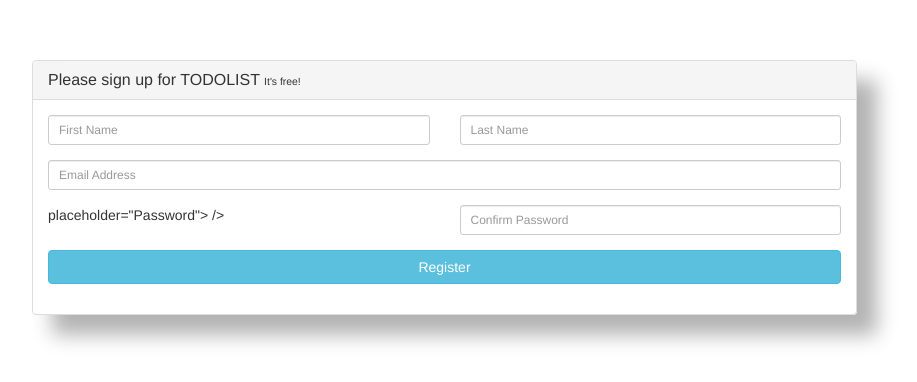
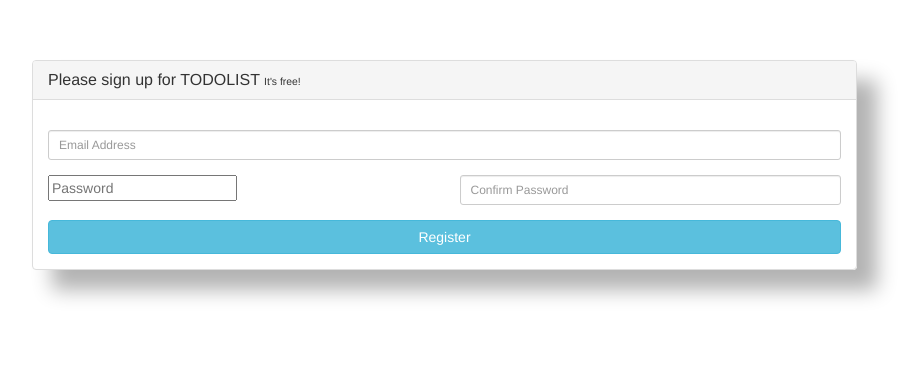
Before and after one commit to Dimpho17/Todo-list, an Angular app in the folder Client/: page /register in a window 1280 px wide. Shown: the top 382 px of the page, without its empty margins (148-1065 px from the left). Built offline with nearby package versions, Linux system fonts and the light colour scheme.

Commit message:
register working

```diff
--- a/Client/src/app/app.module.ts
+++ b/Client/src/app/app.module.ts
@@ -7,6 +7,7 @@
 import { HomeComponent } from './home/home.component';
 import { LoginComponent } from './pages/login/login.component';
 import { HttpClient, HttpClientModule } from '@angular/common/http';
+import { FormsModule, ReactiveFormsModule } from '@angular/forms';
 
 @NgModule({
   declarations: [
@@ -14,11 +15,14 @@
     RegisterComponent,
     HomeComponent,
     LoginComponent
+
   ],
   imports: [
     BrowserModule,
     AppRoutingModule,
     HttpClientModule,
+    FormsModule,
+    ReactiveFormsModule,
 
     RouterModule
 
--- a/Client/src/app/components/register/register.component.html
+++ b/Client/src/app/components/register/register.component.html
@@ -1,6 +1,3 @@
-<link href="//netdna.bootstrapcdn.com/bootstrap/3.1.0/css/bootstrap.min.css" rel="stylesheet" id="bootstrap-css">
-<script src="//netdna.bootstrapcdn.com/bootstrap/3.1.0/js/bootstrap.min.js"></script>
-<script src="//code.jquery.com/jquery-1.11.1.min.js"></script>
 <!------ Include the above in your HEAD tag ---------->
 
 <div class="container">
@@ -11,36 +8,22 @@
 					<h3 class="panel-title">Please sign up for TODOLIST <small>It's free!</small></h3>
 				</div>
 				<div class="panel-body">
-					<!-- <form role="form" [formGroup]="form"> -->
+					<form [formGroup]="form">
 						<div class="form-group">
-
-
 							<div class="row">
-								<div class="col-xs-6 col-sm-6 col-md-6">
-									<div class="form-group">
-										<input type="text" name="first_name" id="first_name"
-											class="form-control input-sm" formControl="name" placeholder="First Name">
-									</div>
-								</div>
-								<div class="col-xs-6 col-sm-6 col-md-6">
-									<div class="form-group">
-										<input type="text" name="last_name" id="last_name" class="form-control input-sm"
-											formControl="name" placeholder="Last Name">
-									</div>
 							</div>
 						</div>
 
 						<div class="form-group">
 							<input type="email" name="email" id="email" class="form-control input-sm"
-									formControl="email" placeholder="Email Address">
+								formControlName="email" placeholder="Email Address">
 						</div>
 
 						<div class="row">
 							<div class="col-xs-6 col-sm-6 col-md-6">
 								<div class="form-group">
-										<!-- <input type="password" name="password" id="password" input-sm" -->
-											placeholder="Password">
-										/>
+									<input type="password" name="password" id="password input-sm"
+										formControlName="password" placeholder="Password">
 								</div>
 							</div>
 							<div class="col-xs-6 col-sm-6 col-md-6">
@@ -53,7 +36,8 @@
 
 						<input type="submit" value="Register" (click)="register()" class="btn btn-info btn-block">
 
-					<!-- </form> -->
+
+					</form>
 				</div>
 			</div>
 		</div>
--- a/Client/src/app/components/register/register.component.ts
+++ b/Client/src/app/components/register/register.component.ts
@@ -1,6 +1,10 @@
 import { Component, OnInit } from '@angular/core';
 import { UserService } from 'src/app/services/user.service';
 import { FormControl, FormGroup } from '@angular/forms';
+import { Router } from '@angular/router';
+
+
+
 
 @Component({
   selector: 'app-register',
@@ -8,11 +12,11 @@
   styleUrls: ['./register.component.scss']
 })
 export class RegisterComponent {
-  router: any;
-  constructor(private userService: UserService,) { }
+
+  constructor(private userService: UserService, private router: Router,) { }
 
   form: FormGroup = new FormGroup({
-    name: new FormControl(''),
+    // name: new FormControl(''),
     password: new FormControl(''),
     email: new FormControl(''),
 
@@ -26,7 +30,7 @@
       console.log(data);
 
 
-      this.router.navigate(['/login']);
+      this.router.navigate(['/home']);
 
     });
   }
--- a/Client/src/app/services/user.service.ts
+++ b/Client/src/app/services/user.service.ts
@@ -15,9 +15,8 @@
 
   constructor(private http: HttpClient) { }
 
-
-  register(user:User): Observable<any>{
-    return this.http.post<any>(`${this.apiUrl}/register`,user);
+  register(user: User): Observable<any> {
+    return this.http.post<any>(`${this.apiUrl}/register`, user);
   }
 
 
--- a/Client/src/index.html
+++ b/Client/src/index.html
@@ -9,6 +9,11 @@
   <link rel="icon" type="image/x-icon" href="favicon.ico">
   <link rel="stylesheet" href="https://cdn.jsdelivr.net/npm/bootstrap@4.0.0/dist/css/bootstrap.min.css"
     integrity="sha384-Gn5384xqQ1aoWXA+058RXPxPg6fy4IWvTNh0E263XmFcJlSAwiGgFAW/dAiS6JXm" crossorigin="anonymous">
+
+
+    <link href="//netdna.bootstrapcdn.com/bootstrap/3.1.0/css/bootstrap.min.css" rel="stylesheet" id="bootstrap-css">
+<script src="//netdna.bootstrapcdn.com/bootstrap/3.1.0/js/bootstrap.min.js"></script>
+<script src="//code.jquery.com/jquery-1.11.1.min.js"></script>
 </head>
 
 <body>
```
Lines whose indentation alone changed are shown as unchanged.
